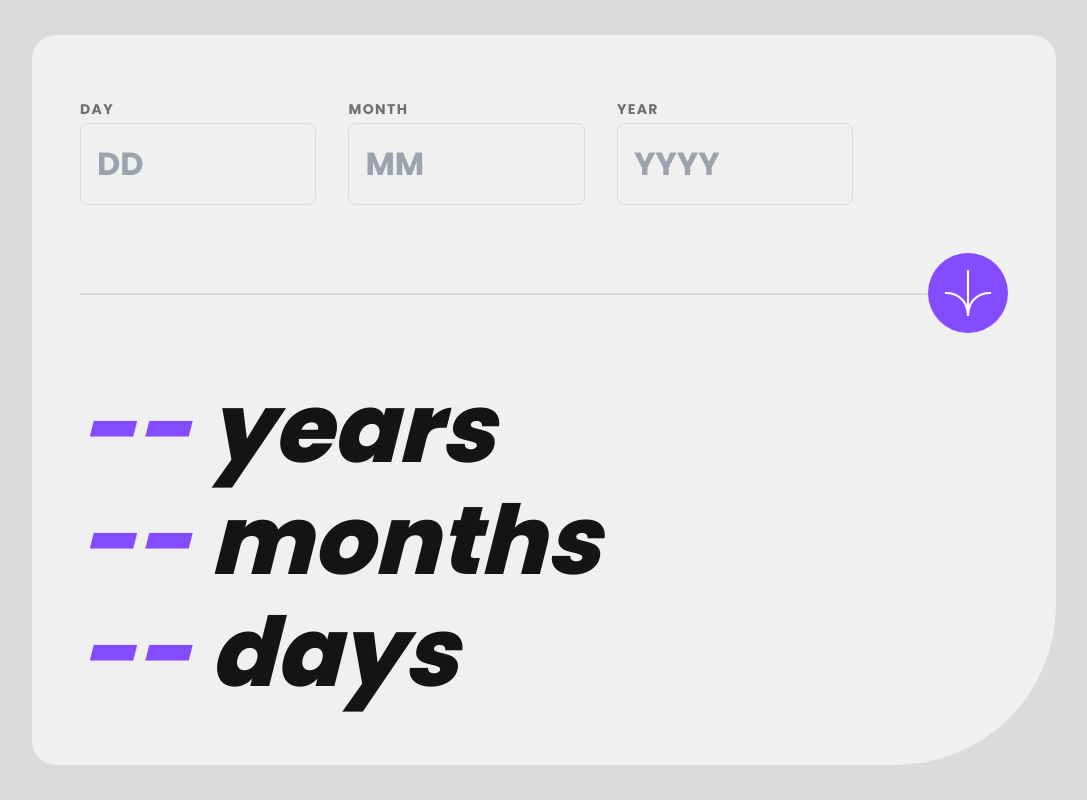
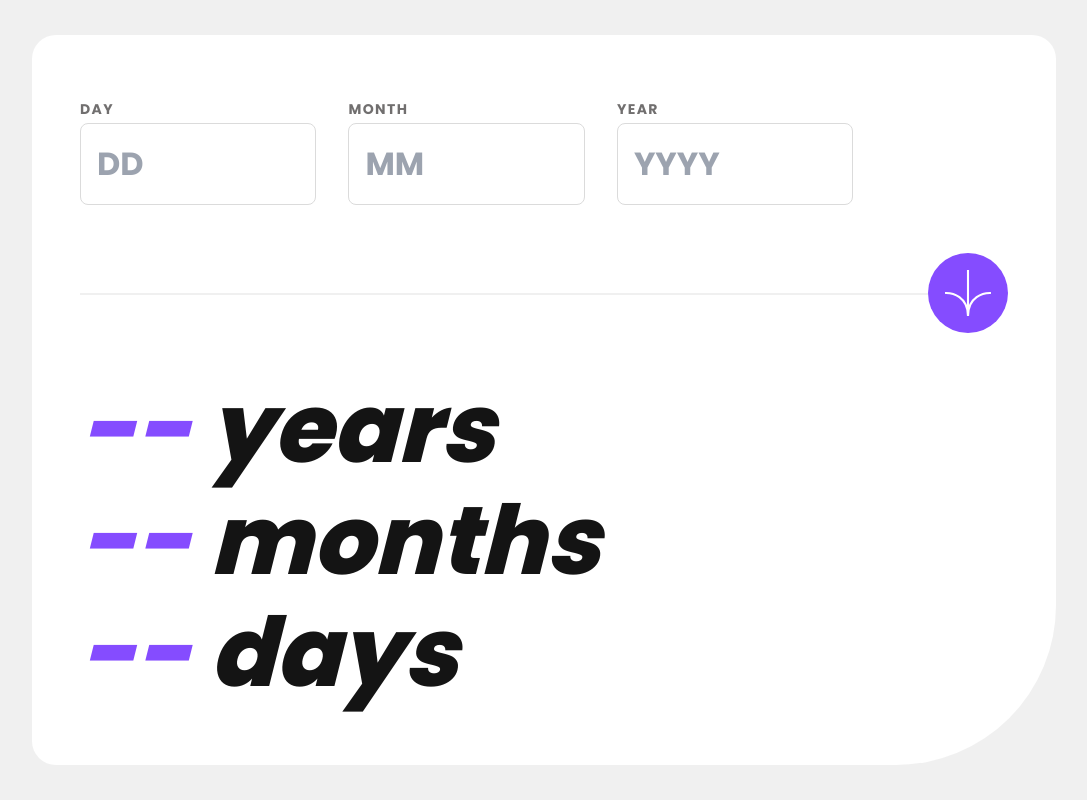
Before and after one commit to stay-js/fm-age-calculator, a Next.js app: page / in a window 1280 px wide. Shown: the whole page, without its empty margins (96-1183 px from the left). Built offline with nearby package versions, Linux system fonts and the light colour scheme.

Commit message:
fix colors

```diff
--- a/src/app/layout.tsx
+++ b/src/app/layout.tsx
@@ -7,7 +7,7 @@ import '~/styles/globals.css';
 export const viewport: Viewport = {
   width: 'device-width',
   initialScale: 1,
-  themeColor: 'hsl(0, 0%, 86%)',
+  themeColor: 'hsl(0, 0%, 94%)',
   colorScheme: 'light',
 };
 
@@ -19,7 +19,7 @@ const poppins = Poppins({
 
 const RootLayout: React.FC<{ children: React.ReactNode }> = ({ children }) => (
   <html lang="en" className="antialiased">
-    <body className={cn('bg-light-grey', poppins.className)}>{children}</body>
+    <body className={cn('bg-off-white', poppins.className)}>{children}</body>
   </html>
 );
 
--- a/src/components/age-calculator.tsx
+++ b/src/components/age-calculator.tsx
@@ -103,7 +103,7 @@ export const AgeCalculator = () => {
   };
 
   return (
-    <div className="flex max-w-5xl flex-col gap-12 rounded-3xl rounded-br-[10rem] bg-off-white p-6 py-16 lg:px-12">
+    <div className="flex max-w-5xl flex-col gap-12 rounded-3xl rounded-br-[10rem] bg-white p-6 py-16 lg:px-12">
       <form onSubmit={handleSubmit(onSubmit)} className="flex flex-col gap-12">
         <div className="grid grid-cols-3 gap-x-4 gap-y-1 lg:w-10/12 lg:gap-x-8">
           <Input
@@ -134,7 +134,7 @@ export const AgeCalculator = () => {
         </div>
 
         <div className="relative isolate flex justify-center lg:justify-end">
-          <div className="absolute top-1/2 -z-10 h-0.5 w-full bg-light-grey" />
+          <div className="absolute top-1/2 -z-10 h-0.5 w-full bg-off-white" />
 
           <button
             className="grid aspect-square w-16 place-content-center rounded-full bg-purple transition-colors hover:bg-off-black focus:bg-off-black lg:w-20"
```
